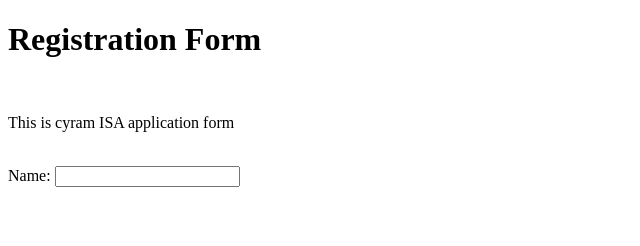
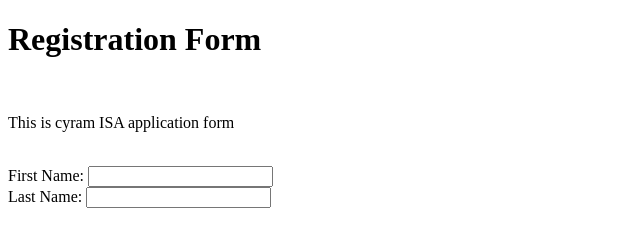
Before and after one commit to ameercyram/registration-page, a plain HTML site: page index.html in a window 1280 px wide. Shown: the whole page, without its empty margins (0-640 px from the left). Drawn offline with Linux system fonts and the light colour scheme.

Commit message:
added last name field

```diff
--- a/index.html
+++ b/index.html
@@ -12,8 +12,12 @@
             This is cyram ISA application form
         </p>
         <br>
-        <label>Name:</label>
+        <label> First Name:</label>
         <input type="text">
+        <br>
+        <label>Last Name:</label>
+        <input type="text">
+
 
 
     </body>
```
